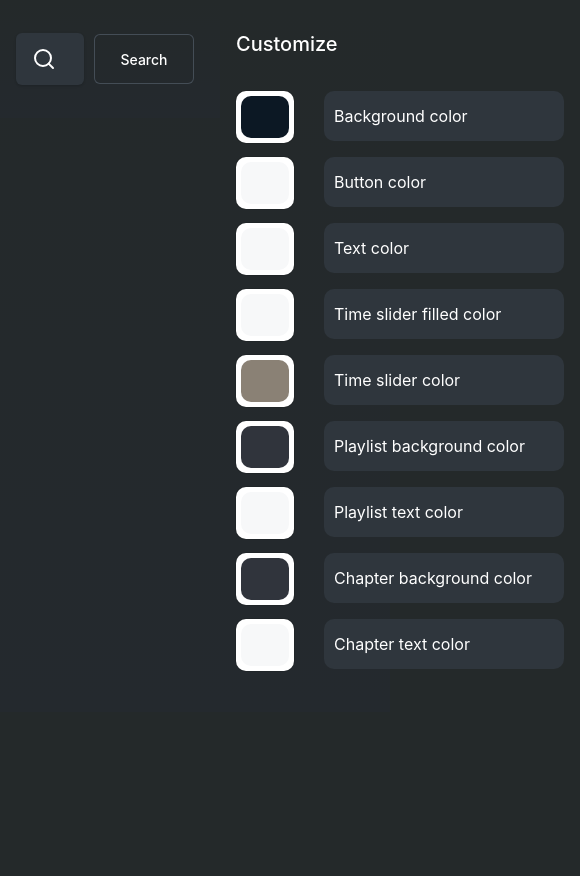
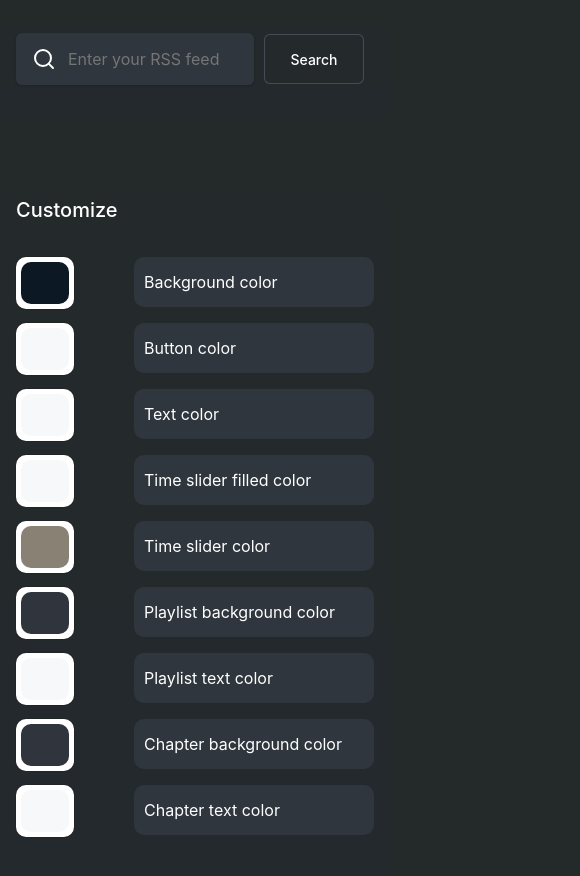
Before and after one commit to montekaka/podcast-widget-player, a React (Create React App) app: page / in a window 390 px wide. Shown: the whole page, 580 px wide, since content can reach past the window. Before the commit the page ends 844 px from the top, so only its background shows below. Built offline with nearby package versions, Linux system fonts and the light colour scheme.

Commit message:
adds media query to container to have responsive

```diff
--- a/src/components/ControlPanel.js
+++ b/src/components/ControlPanel.js
@@ -23,6 +23,7 @@ const ControlPanel = () => {
     <div className="control-panel">
       <div>
         <div style={{fontSize: "20px", fontWeight: 500, marginBottom: 30}}>Customize</div>
+        <div className="control-panel-options">
           {
             options.map((option ) => {
               const {id, label} = option;
@@ -38,6 +39,7 @@ const ControlPanel = () => {
           }
         </div>
       </div>
+    </div>
   )
 }
 
--- a/src/index.css
+++ b/src/index.css
@@ -22,4 +22,25 @@ code {
 .main > .container {
   display: grid;
   grid-template-columns: auto 360px;
+  grid-template-areas: "demopanel controlpanel"
 }
+
+.demo-panel {
+  grid-area: demopanel;
+}
+
+.control-panel {
+  grid-area: controlpanel;
+}
+
+
+@media (max-width: 500px) {
+  .main > .container {
+    display: grid;
+    grid-template-columns: auto;
+    grid-template-rows: auto;
+    grid-template-areas:
+    "demopanel"
+    "controlpanel"
+  }
+}
```
Lines whose indentation alone changed are shown as unchanged.
